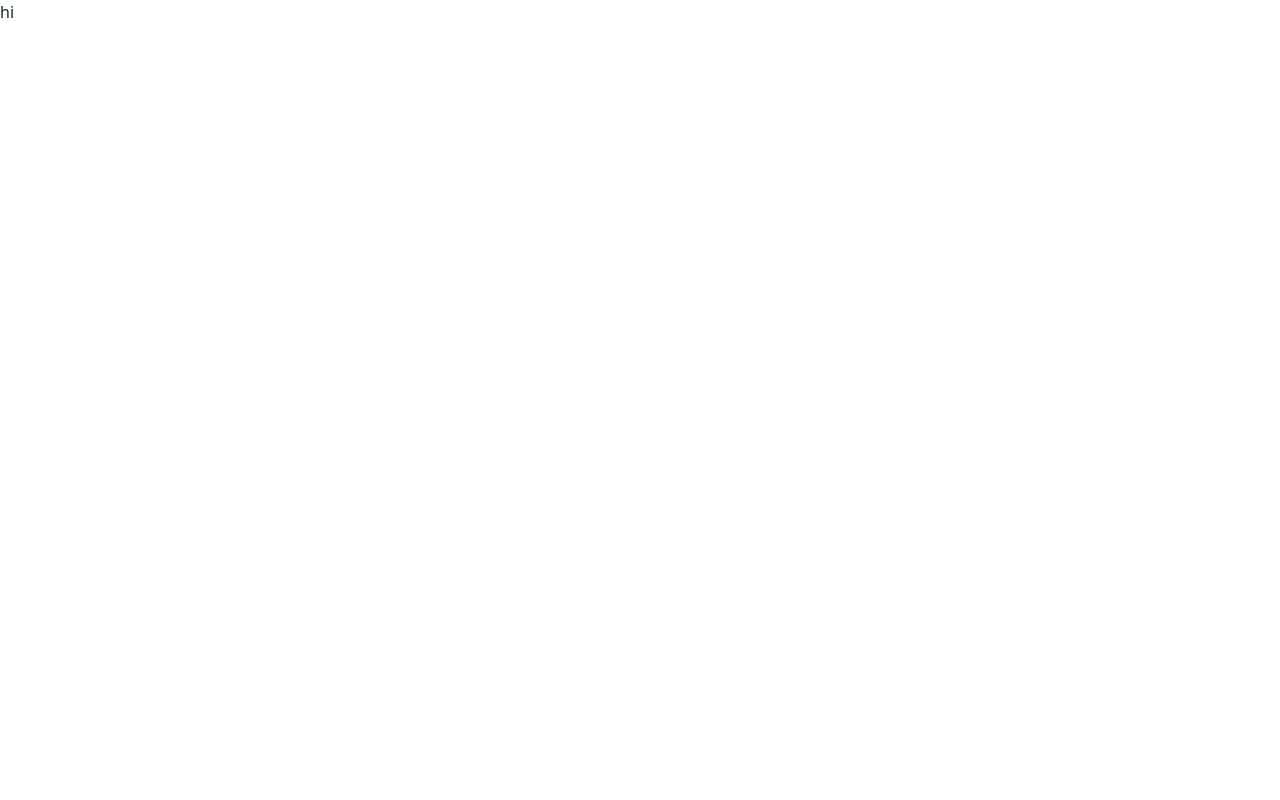
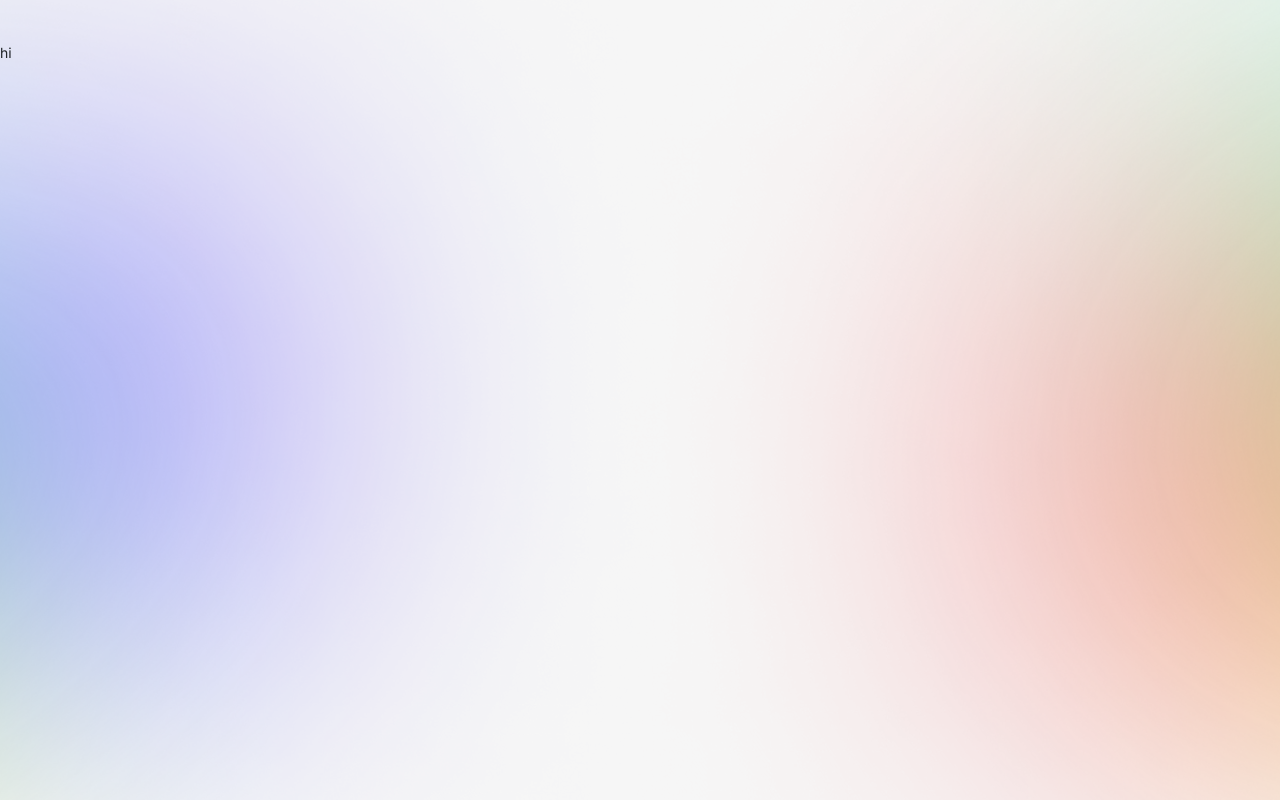
Before and after one commit to Amr-rgb/trello-app, a React (Vite) app: page / in a window 1280 px wide. Built offline with nearby package versions, Linux system fonts and the light colour scheme.

Commit message:
adding List component

```diff
--- a/index.html
+++ b/index.html
@@ -2,9 +2,12 @@
 <html lang="en">
   <head>
     <meta charset="UTF-8" />
-    <link rel="icon" type="image/svg+xml" href="/src/favicon.svg" />
     <meta name="viewport" content="width=device-width, initial-scale=1.0" />
-    <title>Vite App</title>
+    <title>Trello</title>
+    <link
+      href="https://fonts.googleapis.com/css2?family=Inter:wght@400;700&display=swap"
+      rel="stylesheet"
+    />
   </head>
   <body>
     <div id="root"></div>
--- a/src/index.css
+++ b/src/index.css
@@ -0,0 +1,62 @@
+html {
+  font-size: 14px;
+}
+body {
+  font-family: "Inter", sans-serif !important;
+  background: #f6f6f6 !important;
+  overflow-x: hidden;
+  padding-top: 3em;
+  padding-bottom: 5em;
+}
+body::before,
+body::after {
+  content: "";
+  position: fixed;
+  top: 0;
+  left: 0;
+  width: 100vw;
+  height: 100vh;
+  background: url(/assets/bg.png);
+  background-size: cover;
+  background-repeat: no-repeat;
+  z-index: -10;
+}
+body::after {
+  background-image: url(/assets/bg2.png);
+  left: unset;
+  right: 0;
+  background-position: right;
+  display: none;
+}
+
+@media (min-width: 900px) {
+  body::before,
+  body::after {
+    background-size: 55%;
+  }
+  body::after {
+    display: block;
+  }
+}
+
+.card-container {
+  border: none !important;
+  border-top: 1px solid #000 !important;
+  border-radius: 12px !important;
+  box-shadow: 0 2px -4 8px rgba(0, 0, 0, 0.25);
+  min-width: 230px !important;
+  flex: 1;
+}
+
+@media (max-width: 576px) {
+  .card-container {
+    max-width: 300px;
+  }
+}
+
+@media (min-width: 576px) {
+  .app {
+    grid-template-columns: repeat(auto-fill, minmax(230px, 1fr));
+    grid-auto-flow: dense;
+  }
+}
```
Also changed, not shown: src/components/List.tsx (added, +36 -0 lines), src/components/Svgs.tsx (added, +18 -0 lines), public/assets/bg.png (added), public/assets/bg2.png (added).
